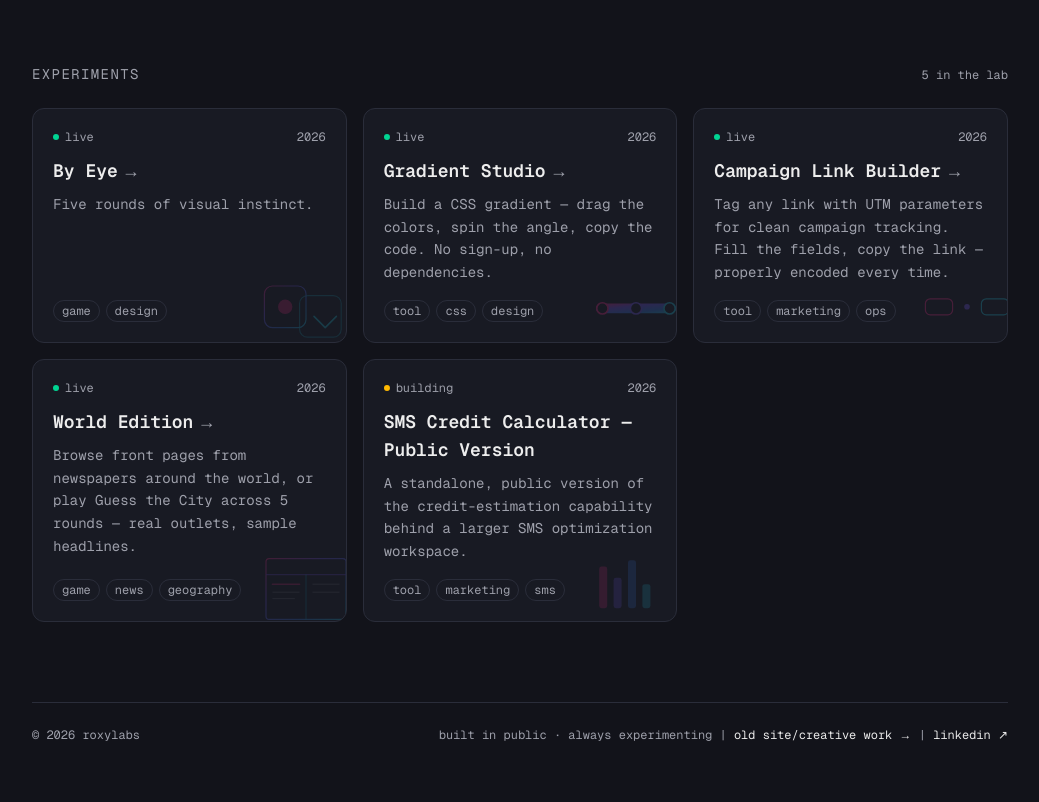
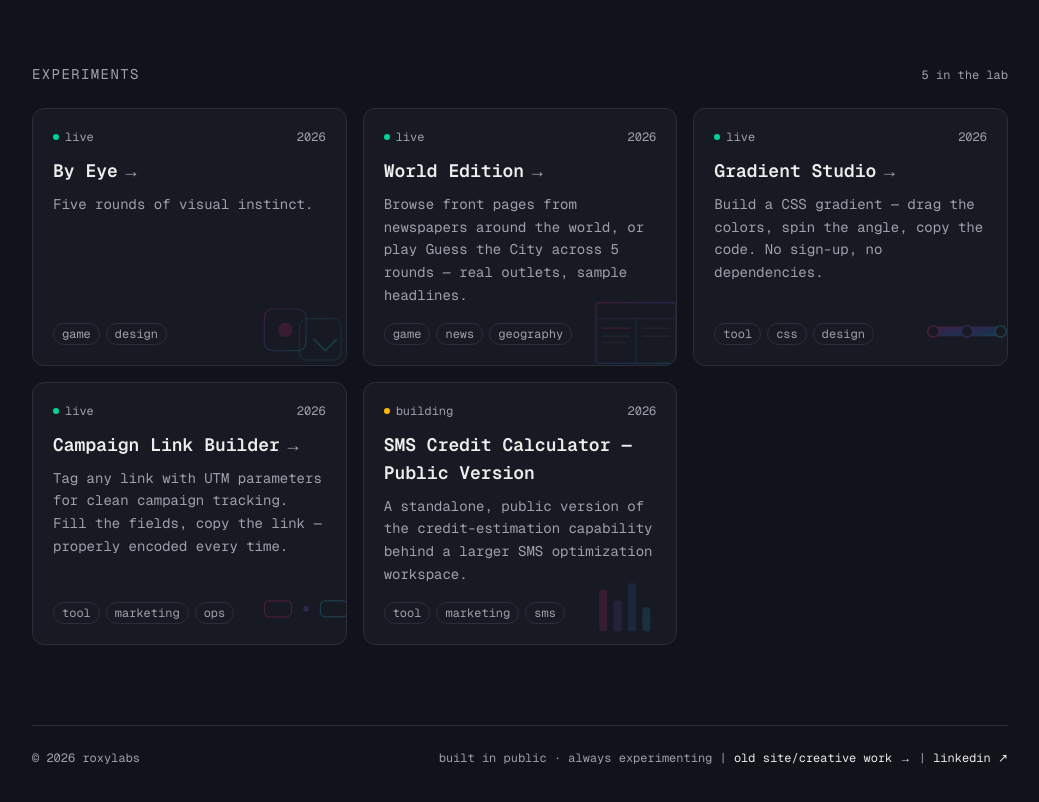
Before and after one commit to roxy519/roxylabs, a Next.js app: page / in a window 1280 px wide. Shown: the part 640-1442 px from the top of the page, without its empty margins (120-1159 px from the left). Built offline with nearby package versions, Linux system fonts and the light colour scheme.

Commit message:
rearrange cards, italics

```diff
--- a/app/experiments/world-edition/world-edition.tsx
+++ b/app/experiments/world-edition/world-edition.tsx
@@ -183,9 +183,9 @@ function FrontPage({
       </div>
 
       {/* masthead */}
-      <div className="border-b-4 py-4 text-center" style={{ borderBottom: `4px double ${INK}` }}>
+      <div className="border-b-4 py-2 text-center" style={{ borderBottom: `4px double ${INK}` }}>
         <h2
-          className="text-[2.1rem] font-black leading-tight sm:text-[3rem]"
+          className="text-[1.6rem] font-black italic leading-tight sm:text-[2.2rem]"
           style={headlineFont}
         >
           {mystery ? "Mystery Edition" : city.paper}
--- a/app/lib/experiments.ts
+++ b/app/lib/experiments.ts
@@ -51,6 +51,17 @@ export const experiments: Experiment[] = [
     visual: "eye",
   },
   {
+    slug: "world-edition",
+    title: "World Edition",
+    description:
+      "Browse front pages from newspapers around the world, or play Guess the City across 5 rounds — real outlets, sample headlines.",
+    status: "live",
+    year: 2026,
+    tags: ["game", "news", "geography"],
+    href: "/experiments/world-edition",
+    visual: "news",
+  },
+  {
     slug: "gradients",
     title: "Gradient Studio",
     description:
@@ -73,17 +84,6 @@ export const experiments: Experiment[] = [
     visual: "link",
   },
   {
-    slug: "world-edition",
-    title: "World Edition",
-    description:
-      "Browse front pages from newspapers around the world, or play Guess the City across 5 rounds — real outlets, sample headlines.",
-    status: "live",
-    year: 2026,
-    tags: ["game", "news", "geography"],
-    href: "/experiments/world-edition",
-    visual: "news",
-  },
-  {
     slug: "sms-credit-calculator",
     title: "SMS Credit Calculator — Public Version",
     description:
```
